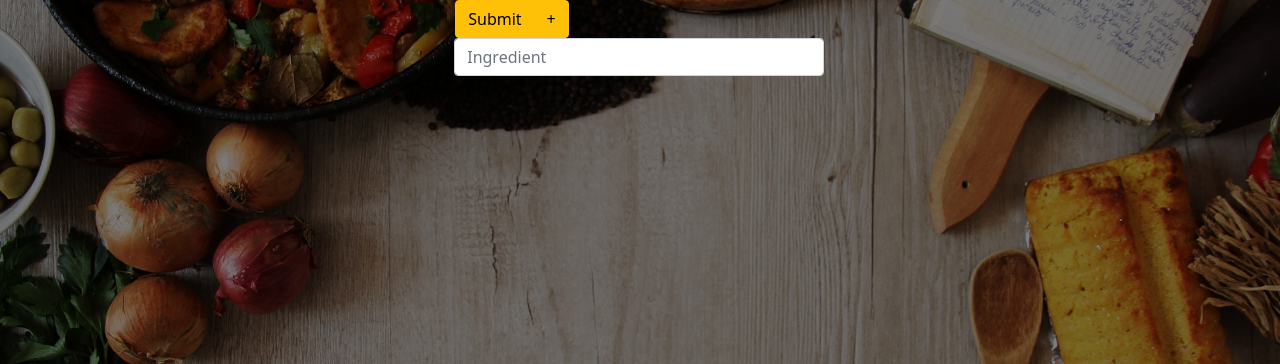
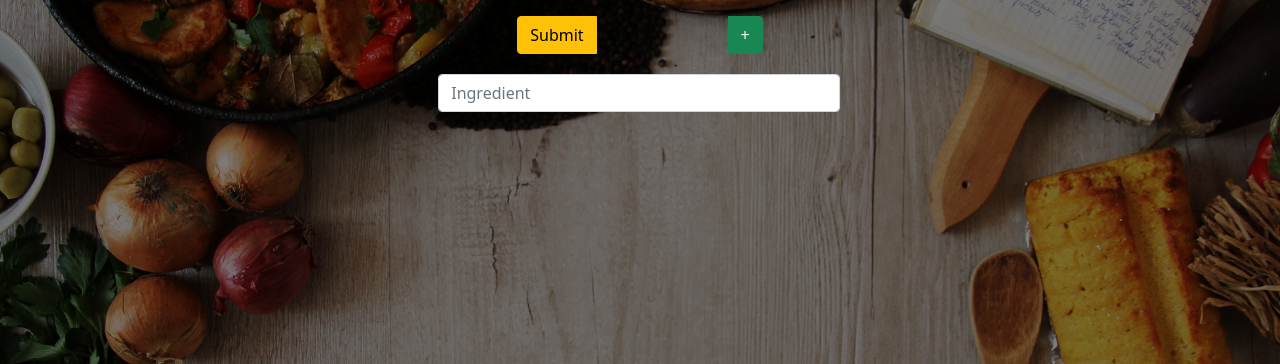
Before and after one commit to waqaspathan00/recipe-finder, a Flask app: page /fridge in a window 1280 px wide. Shown: the part 56-420 px from the top of the page. Run offline with Flask 2, Linux system fonts and the light colour scheme; some libraries are stand-ins or nearby versions.

Commit message:
fixed styling on ingredients form

```diff
--- a/website/static/css/style.css
+++ b/website/static/css/style.css
@@ -113,6 +113,17 @@ h2{
     animation-duration: 1s;
 }
 
+#ingredients-form-buttons{
+    position: sticky;
+    display: flex;
+    justify-content: space-around;
+    margin: 1em;
+}
+
+#ingredients-form-inputs > *{
+    margin: 0.25em;
+}
+
 /* when the screen is NOT mobile (DESKTOP)*/
 @media only screen and (min-width: 768px) {
     .food-card{
--- a/website/static/scripts/script.js
+++ b/website/static/scripts/script.js
@@ -8,6 +8,6 @@ function addIngredientInput(){
     ingredientInput.className = "form-control"; // set the CSS class
     inputGroup.appendChild(ingredientInput)
 
-    const element = document.getElementById("ingredients-form");
+    const element = document.getElementById("ingredients-form-inputs");
     element.appendChild(inputGroup);
 }
--- a/website/templates/fridge.html
+++ b/website/templates/fridge.html
@@ -5,11 +5,11 @@
     <div class="flexbox-container">
         <form method="POST">
             <div id="ingredients-form" class="input-group mb-3">
-                <div class="input-group">
+                <div id="ingredients-form-buttons" class="input-group">
                     <button class="btn btn-warning" type="submit">Submit</button>
-                    <button class="btn btn-warning" type="button" onclick="addIngredientInput()">+</button>
+                    <button class="btn btn-success" type="button" onclick="addIngredientInput()">+</button>
                 </div>
-                <div class="input-group">
+                <div id="ingredients-form-inputs" class="input-group">
                     <input name="ingredients[]" type="text" class="form-control" placeholder="Ingredient">
                 </div>
             </div>
```
